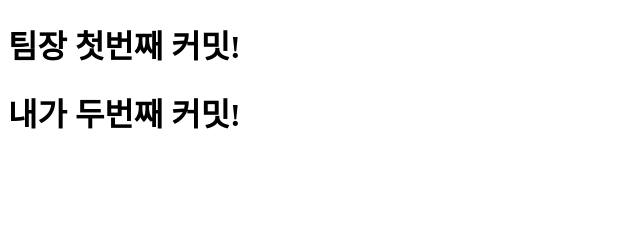
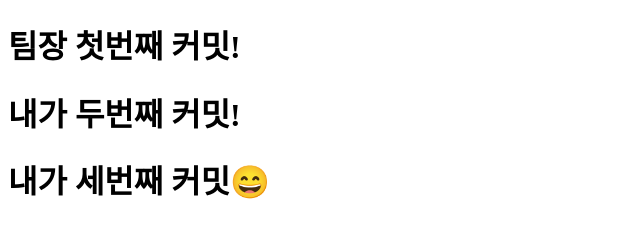
Before and after one commit to 2024-AISCHOOL-WEB1A/ShinRok, a plain HTML site: page Git01/Ex01.html in a window 1280 px wide. Shown: the whole page, without its empty margins (0-640 px from the left). Drawn offline with Linux system fonts and the light colour scheme.

Commit message:
ㅇㅅㅇ

```diff
--- a/Git01/Ex01.html
+++ b/Git01/Ex01.html
@@ -8,5 +8,6 @@
 <body>
     <h1> 팀장 첫번째 커밋! </h1>
     <h1> 내가 두번째 커밋!</h1>
+    <h1> 내가 세번째 커밋😄</h1>
 </body>
 </html>
```
